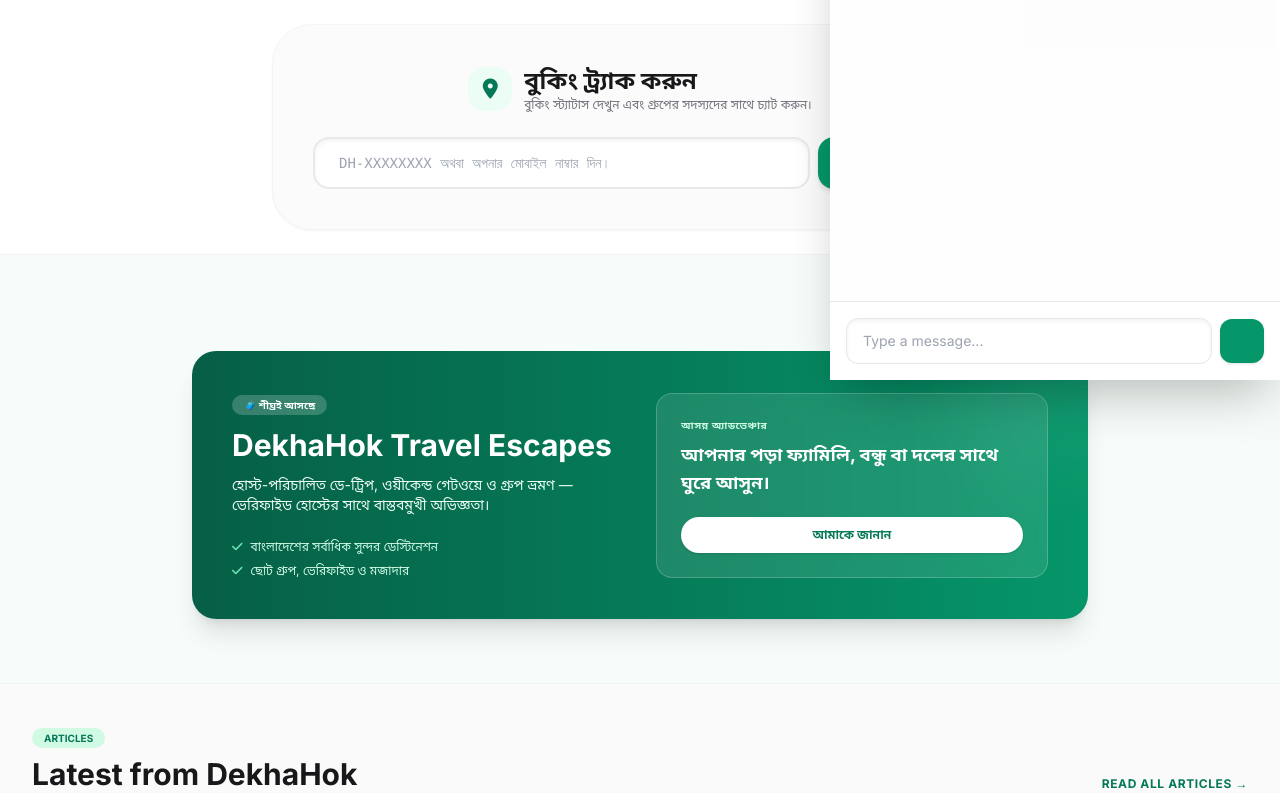
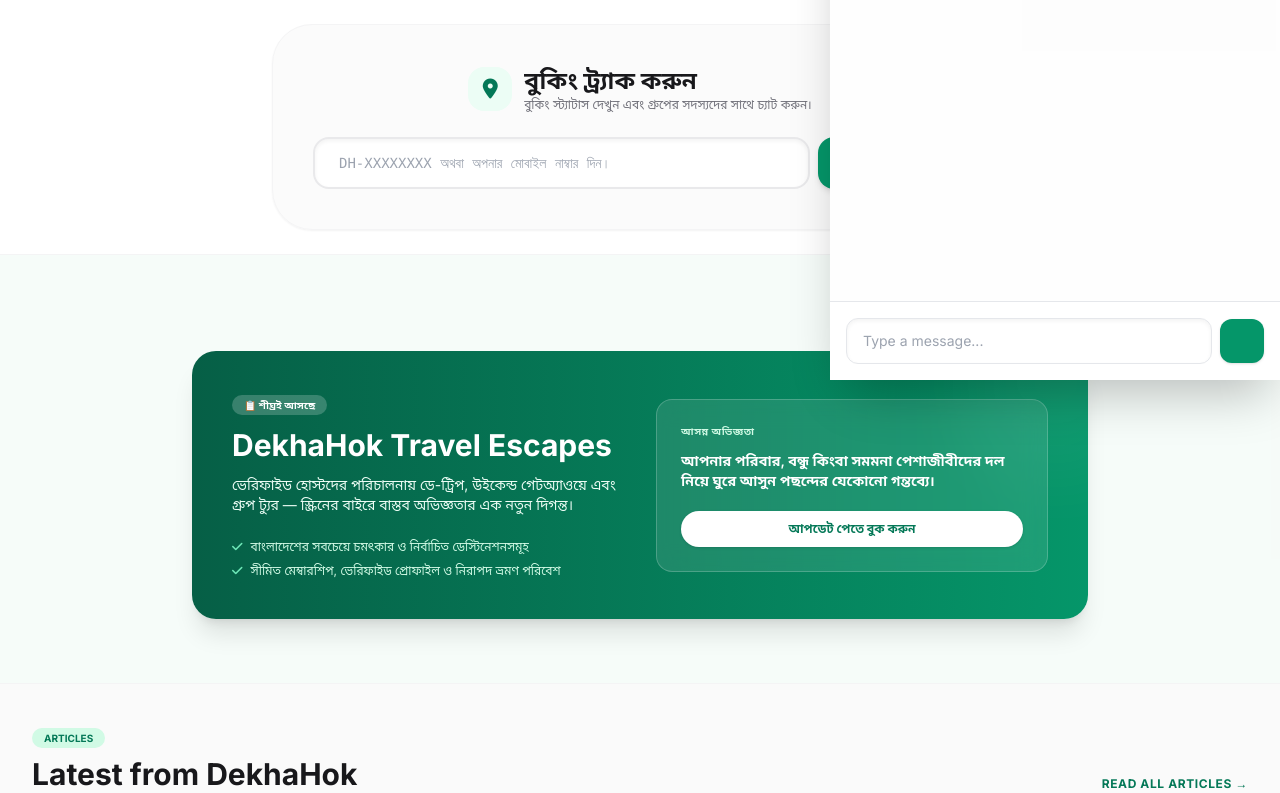
Before and after one commit to delower-sumon/DekhaHok, a FastAPI app: page / in a window 1280 px wide. Shown: the part 1220-2013 px from the top of the page. Run offline with FastAPI, Linux system fonts and the light colour scheme; data that the repository does not hold is empty; parts of the project's set-up code (start-up, migrations or seed data) failed here and were passed over; some libraries are stand-ins or nearby versions.

Commit message:
docs: retouch travel escapes cta copywriting and update changelog

```diff
--- a/templates/index.html
+++ b/templates/index.html
@@ -542,21 +542,21 @@
                 <div class="relative z-10 grid md:grid-cols-2 gap-8 items-center">
                     <div>
                         <span
-                            class="bg-white/20 text-white text-[10px] font-black px-3 py-1 rounded-full uppercase">🧳 শীঘ্রই আসছে</span>
+                            class="bg-white/20 text-white text-[10px] font-black px-3 py-1 rounded-full uppercase">📋 শীঘ্রই আসছে</span>
                         <h3 class="text-2xl md:text-3xl font-bold mb-3 mt-3">DekhaHok Travel Escapes</h3>
-                        <p class="text-emerald-50 text-sm mb-6">হোস্ট-পরিচালিত ডে-ট্রিপ, ওয়ীকেন্ড গেটওয়ে ও গ্রুপ ভ্রমণ — ভেরিফাইড হোস্টের সাথে বাস্তবমুখী অভিজ্ঞতা।</p>
+                        <p class="text-emerald-50 text-xs sm:text-sm mb-6 leading-relaxed">ভেরিফাইড হোস্টদের পরিচালনায় ডে-ট্রিপ, উইকেন্ড গেটঅ্যাওয়ে এবং গ্রুপ ট্যুর — স্ক্রিনের বাইরে বাস্তব অভিজ্ঞতার এক নতুন দিগন্ত।</p>
                         <ul class="space-y-2 text-xs text-emerald-100">
-                            <li class="flex items-center gap-2"><i class="fa-solid fa-check text-emerald-300"></i> বাংলাদেশের সর্বাধিক সুন্দর ডেস্টিনেশন</li>
-                            <li class="flex items-center gap-2"><i class="fa-solid fa-check text-emerald-300"></i> ছোট গ্রুপ, ভেরিফাইড ও মজাদার</li>
+                            <li class="flex items-center gap-2"><i class="fa-solid fa-check text-emerald-300"></i> বাংলাদেশের সবচেয়ে চমৎকার ও নির্বাচিত ডেস্টিনেশনসমূহ</li>
+                            <li class="flex items-center gap-2"><i class="fa-solid fa-check text-emerald-300"></i> সীমিত মেম্বারশিপ, ভেরিফাইড প্রোফাইল ও নিরাপদ ভ্রমণ পরিবেশ</li>
                         </ul>
                     </div>
                     <div class="text-center md:text-right">
                         <div
-                            class="inline-block bg-white/10 backdrop-blur-md rounded-2xl p-6 border border-white/20 text-left">
-                            <p class="text-emerald-100 text-[10px] uppercase tracking-wider font-semibold">আসন্ন অ্যাডভেঞ্চার</p>
-                            <p class="text-lg font-bold my-2 text-white">আপনার পড়া ফ্যামিলি, বন্ধু বা দলের সাথে ঘুরে আসুন।</p>
-                            <button onclick="showToast('ট্র্যাভেল ইভেন্টস শীঘ্রই লাইভ হচ্ছে! আমাদের সাথে থাকুন।', 'success')"
-                                class="w-full bg-white text-emerald-700 hover:bg-zinc-100 transition-all py-2.5 rounded-full font-bold mt-3 text-xs shadow">আমাকে জানান</button>
+                            class="inline-block bg-white/10 backdrop-blur-md rounded-2xl p-6 border border-white/20 text-left w-full md:w-auto">
+                            <p class="text-emerald-100 text-[10px] uppercase tracking-wider font-bold">আসন্ন অভিজ্ঞতা</p>
+                            <p class="text-xs sm:text-sm font-semibold my-3 text-white leading-relaxed">আপনার পরিবার, বন্ধু কিংবা সমমনা পেশাজীবীদের দল নিয়ে ঘুরে আসুন পছন্দের যেকোনো গন্তব্যে।</p>
+                            <button onclick="showToast('ট্র্যাভেল ইভেন্টস আপডেট পেতে বুকিং সক্রিয় করা হচ্ছে! পাশে থাকার জন্য ধন্যবাদ।', 'success')"
+                                class="w-full bg-white text-emerald-700 hover:bg-zinc-100 transition-all py-2.5 rounded-full font-bold mt-2 text-xs shadow">আপডেট পেতে বুক করুন</button>
                         </div>
                     </div>
                 </div>
```
Also changed, not shown: CHANGELOG.md.
